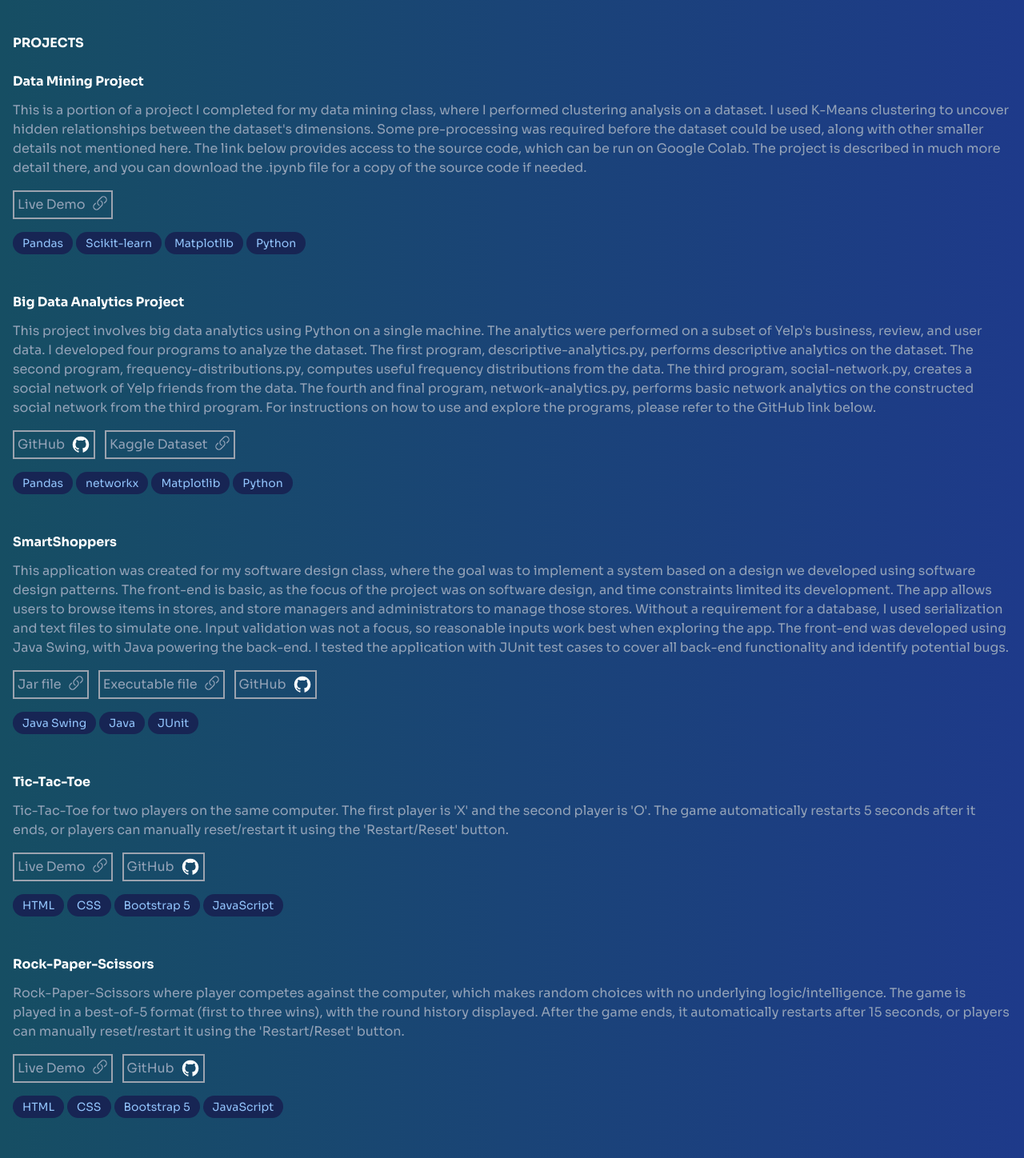
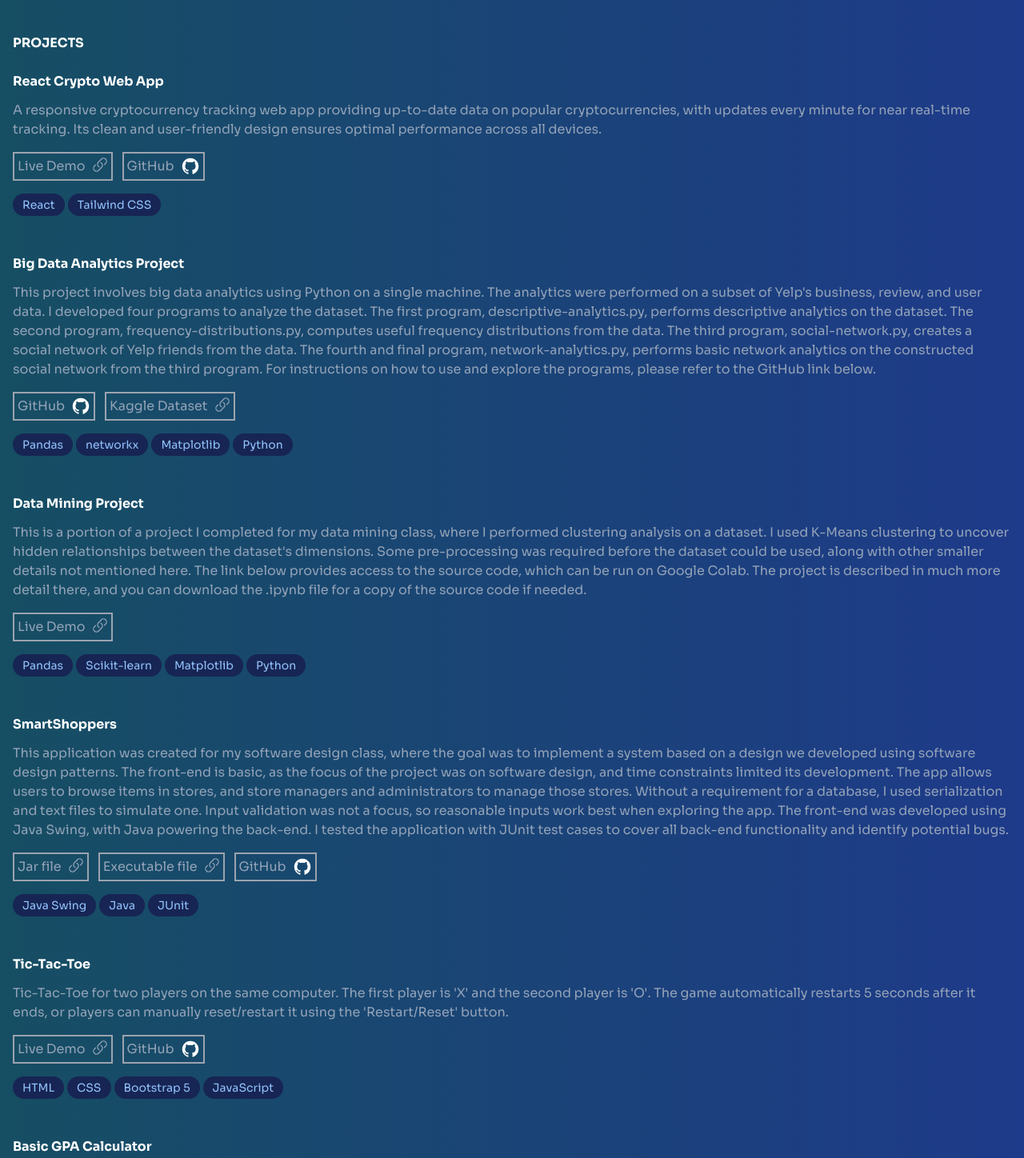
Before and after one commit to haoyiwu-1/haoyiwu-1.github.io, a React (Vite) app: page / in a window 1280 px wide. Shown: the part 900-2348 px from the top of the page at 80% size. Built offline with nearby package versions, Linux system fonts and the light colour scheme; a web font is replaced by a local one.

Commit message:
Add React Crypto Web App project and change order of projects, small UI change to project dropdown

```diff
--- a/src/App.jsx
+++ b/src/App.jsx
@@ -4,12 +4,13 @@ import SectionDesc from "./SectionDesc.jsx";
 
 function App() {
   const projectsList = [
+    "React Crypto Web App",
+    "Big Data Analytics Project",
     "Data Mining Project",
-    "Big Data Analytics Project",
     "SmartShoppers",
     "Tic-Tac-Toe",
+    "Basic GPA Calculator",
     "Rock-Paper-Scissors",
-    "Basic GPA Calculator",
   ];
 
   return (
@@ -85,16 +86,19 @@ function App() {
               id="proj-0"
               title={projectsList[0]}
               description="
-              This is a portion of a project I completed for my data mining class, where I performed clustering analysis on a dataset. I used K-Means clustering to uncover hidden relationships between the dataset's dimensions. Some pre-processing was required before the dataset could be used, along with other smaller details not mentioned here. The link below provides access to the source code, which can be run on Google Colab. The project is described in much more detail there, and you can download the .ipynb file for a copy of the source code if needed.
+              A responsive cryptocurrency tracking web app providing up-to-date data on popular cryptocurrencies, with updates every minute for near real-time tracking. Its clean and user-friendly design ensures optimal performance across all devices.
               "
               links={[
                 {
-                  source:
-                    "https://colab.research.google.com/drive/1Zkyd8Ew9nO5dvCJGr0mvcRVmxpApwalg?usp=sharing",
+                  source: "https://haoyiwu-1.github.io/react-crypto-app/",
                   text: "Live Demo",
                 },
+                {
+                  source: "https://github.com/haoyiwu-1/react-crypto-app",
+                  text: "GitHub",
+                },
               ]}
-              tech={["Pandas", "Scikit-learn", "Matplotlib", "Python"]}
+              tech={["React", "Tailwind CSS"]}
             />
 
             <SectionDesc
@@ -121,6 +125,22 @@ function App() {
               id="proj-2"
               title={projectsList[2]}
               description="
+              This is a portion of a project I completed for my data mining class, where I performed clustering analysis on a dataset. I used K-Means clustering to uncover hidden relationships between the dataset's dimensions. Some pre-processing was required before the dataset could be used, along with other smaller details not mentioned here. The link below provides access to the source code, which can be run on Google Colab. The project is described in much more detail there, and you can download the .ipynb file for a copy of the source code if needed.
+              "
+              links={[
+                {
+                  source:
+                    "https://colab.research.google.com/drive/1Zkyd8Ew9nO5dvCJGr0mvcRVmxpApwalg?usp=sharing",
+                  text: "Live Demo",
+                },
+              ]}
+              tech={["Pandas", "Scikit-learn", "Matplotlib", "Python"]}
+            />
+
+            <SectionDesc
+              id="proj-3"
+              title={projectsList[3]}
+              description="
               This application was created for my software design class, where the goal was to implement a system based on a design  we developed using software design patterns. The front-end is basic, as the focus of the project was on software design, and time constraints limited its development. The app allows users to browse items in stores, and store managers and administrators to manage those stores. Without a requirement for a database, I used serialization and text files to simulate one. Input validation was not a focus, so reasonable inputs work best when exploring the app. The front-end was developed using Java Swing, with Java powering the back-end. I tested the application with JUnit test cases to cover all back-end functionality and identify potential bugs.
               "
               links={[
@@ -143,8 +163,8 @@ function App() {
             />
 
             <SectionDesc
-              id="proj-3"
-              title={projectsList[3]}
+              id="proj-4"
+              title={projectsList[4]}
               description="
               Tic-Tac-Toe for two players on the same computer. The first player is 'X' and the second player is 'O'. The game automatically restarts 5 seconds after it ends, or players can manually reset/restart it using the 'Restart/Reset' button.
               "
@@ -155,25 +175,6 @@ function App() {
                 },
                 {
                   source: "https://github.com/haoyiwu-1/Tic-Tac-Toe",
-                  text: "GitHub",
-                },
-              ]}
-              tech={["HTML", "CSS", "Bootstrap 5", "JavaScript"]}
-            />
-
-            <SectionDesc
-              id="proj-4"
-              title={projectsList[4]}
-              description="
-              Rock-Paper-Scissors where player competes against the computer, which makes random choices with no underlying logic/intelligence. The game is played in a best-of-5 format (first to three wins), with the round history displayed. After the game ends, it automatically restarts  after 15 seconds, or players can manually reset/restart it using the 'Restart/Reset' button.
-              "
-              links={[
-                {
-                  source: "https://haoyiwu-1.github.io/Rock-Paper-Scissors/",
-                  text: "Live Demo",
-                },
-                {
-                  source: "https://github.com/haoyiwu-1/Rock-Paper-Scissors",
                   text: "GitHub",
                 },
               ]}
@@ -193,6 +194,25 @@ function App() {
                 },
                 {
                   source: "https://github.com/haoyiwu-1/GPACalculator",
+                  text: "GitHub",
+                },
+              ]}
+              tech={["HTML", "CSS", "Bootstrap 5", "JavaScript"]}
+            />
+
+            <SectionDesc
+              id="proj-6"
+              title={projectsList[6]}
+              description="
+              Rock-Paper-Scissors where player competes against the computer, which makes random choices with no underlying logic/intelligence. The game is played in a best-of-5 format (first to three wins), with the round history displayed. After the game ends, it automatically restarts  after 15 seconds, or players can manually reset/restart it using the 'Restart/Reset' button.
+              "
+              links={[
+                {
+                  source: "https://haoyiwu-1.github.io/Rock-Paper-Scissors/",
+                  text: "Live Demo",
+                },
+                {
+                  source: "https://github.com/haoyiwu-1/Rock-Paper-Scissors",
                   text: "GitHub",
                 },
               ]}
--- a/src/index.css
+++ b/src/index.css
@@ -16,7 +16,7 @@
 }
 
 .dropdown-item {
-  @apply p-1 hover:bg-cyan-400 rounded-lg;
+  @apply p-1 hover:bg-cyan-400 rounded-lg break-words;
 }
 
 .section {
```
